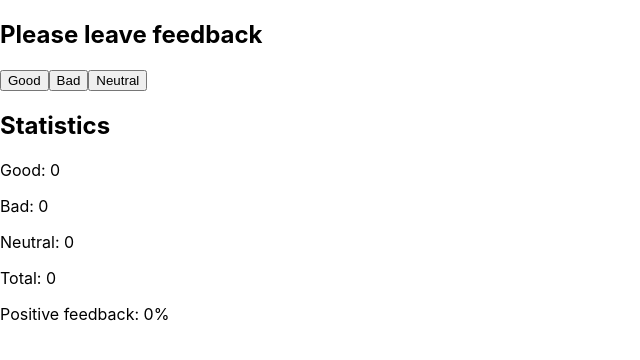
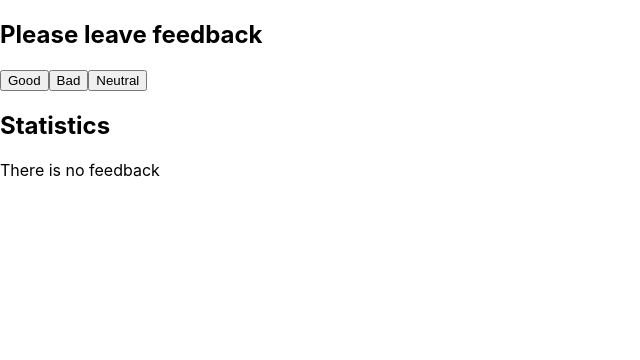
Before and after one commit to YuriyBeregovoy/goit-react-hw-02-feedback, a React (Create React App) app: page / in a window 1280 px wide. Shown: the top 360 px of the page, without its empty margins (0-640 px from the left). Built offline with nearby package versions, Linux system fonts and the light colour scheme.

Commit message:
the step 4 of homework is complete

```diff
--- a/src/components/Statistics/Statistics.jsx
+++ b/src/components/Statistics/Statistics.jsx
@@ -1,9 +1,12 @@
 export const Statistics = ({neutral, bad, good, total, positivePercentage}) => {
-  return <div>
+  if (total > 0) {return <div>
     <p>Good: {good}</p>
     <p>Bad: {bad}</p>
     <p>Neutral: {neutral}</p>
     <p>Total: {total}</p>
     <p>Positive feedback: {positivePercentage}%</p>
   </div>
+  } else {
+    return <p>There is no feedback</p>
+  }
 }
```
